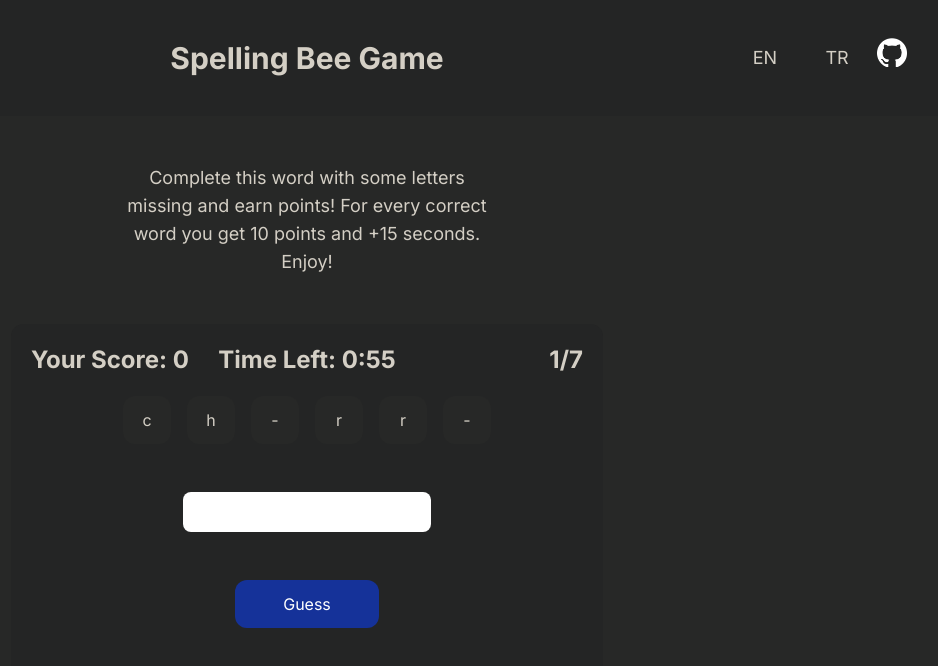
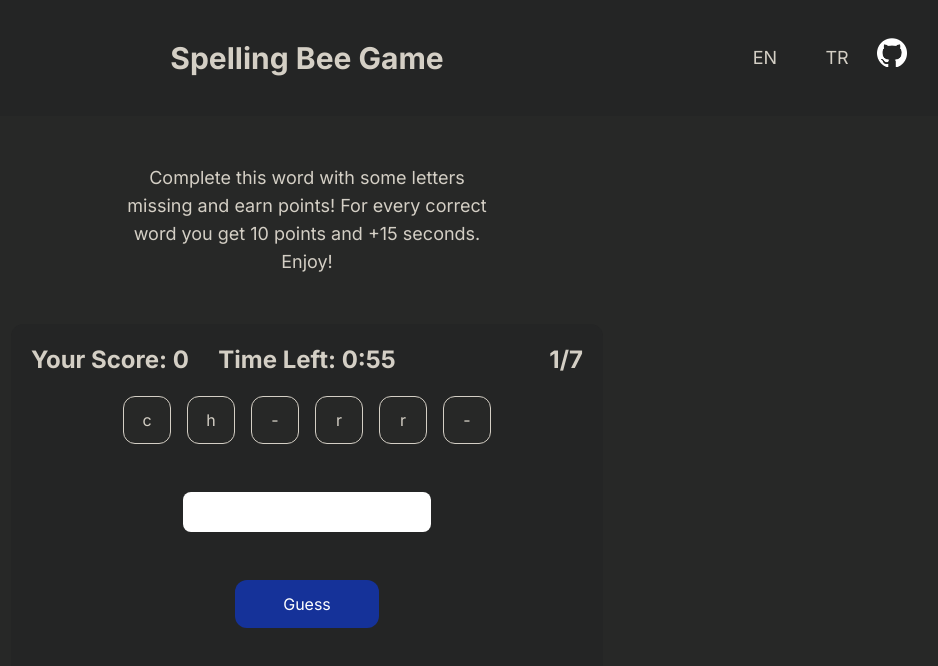
Before and after one commit to huzeyfeyetkiner/spelling-bee, a Next.js app: page /en/game in a window 1280 px wide. Shown: the top 666 px of the page, without its empty margins (333-1271 px from the left). Built offline with nearby package versions, Linux system fonts and the light colour scheme.

Commit message:
WordHive style adjustments

```diff
--- a/src/components/WordHive.jsx
+++ b/src/components/WordHive.jsx
@@ -2,7 +2,7 @@ import React from "react"
 
 function WordHive({ char }) {
 	return (
-		<div className="w-12 h-12 flex justify-center items-center rounded-xl bg-[#272827] text-color-text">
+		<div className="w-12 h-12 flex justify-center items-center rounded-xl bg-[#272827] text-color-text border border-color-text">
 			{char}
 		</div>
 	)
```
